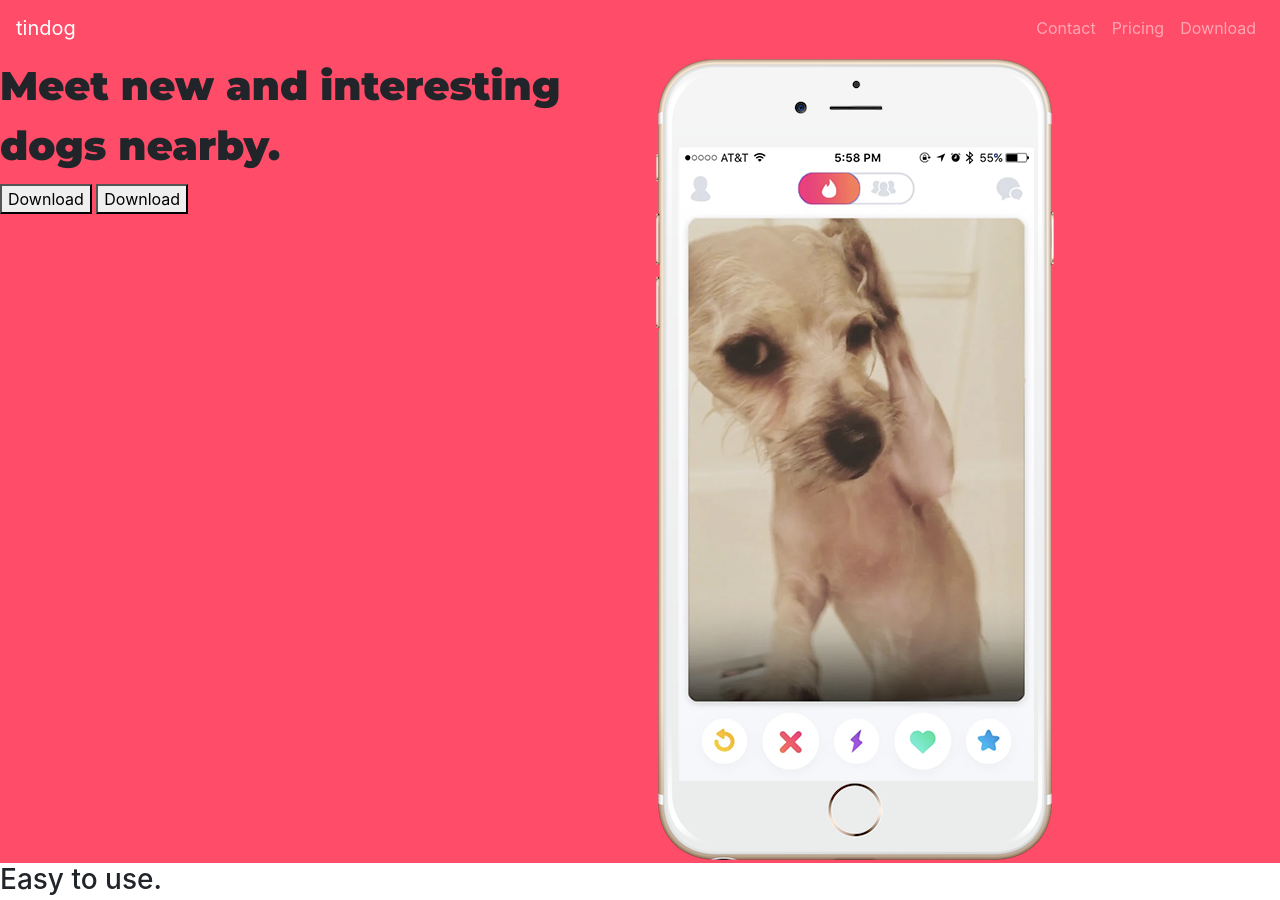
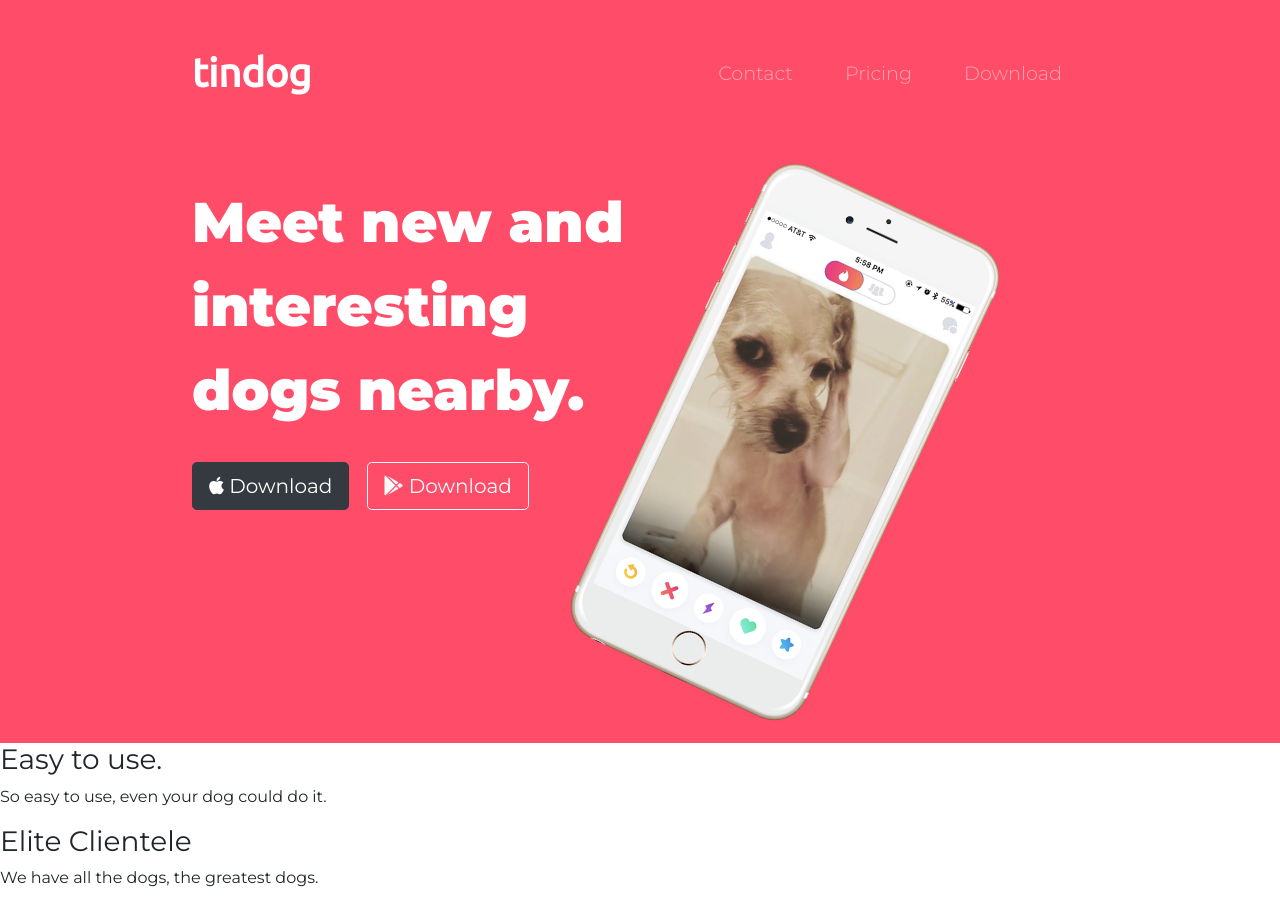
Before and after one commit to tommyshi55/TinDog, a plain HTML site: page index.html in a window 1280 px wide. Shown: the top 900 px of the page. Drawn offline with nearby package versions, Linux system fonts and the light colour scheme.

Commit message:
Style title page

```diff
--- a/css/styles.css
+++ b/css/styles.css
@@ -1,10 +1,53 @@
+
+body {
+  font-family: "Montserrat", sans-serif;
+}
 
 #title {
   background-color: #ff4c68;
+  color: #FFF;
+}
+
+.container-fluid {
+  padding: 3% 15%;
 }
 
 h1 {
   font-family: "Montserrat", sans-serif;
   font-weight: 900;
+  font-size: 3.5rem;
   line-height: 1.5;
 }
+
+/* Navigation Bar */
+
+.navbar {
+  padding: 0 0 4.5rem;
+}
+
+.navbar-brand {
+  font-family: "Ubuntu", sans-serif;
+  font-size: 2.5rem;
+  font-weight: bold;
+}
+
+.nav-item {
+  padding: 0 18px;
+}
+
+.nav-link {
+  font-size: 1.2rem;
+  font-weight: 300;
+}
+
+/* Download Buttons */
+
+.download-button {
+  margin: 5% 3% 5% 0;
+}
+
+/* Title Image */
+.title-image {
+  width: 60%;
+  transform: rotate(25deg);
+}
--- a/index.html
+++ b/index.html
@@ -4,9 +4,18 @@
 <head>
   <meta charset="utf-8">
   <title>TinDog</title>
-  <link href="https://fonts.googleapis.com/css?family=Montserrat:400,900|Ubuntu&display=swap" rel="stylesheet">
+
+  <!-- Google Fonts -->
+  <link href="https://fonts.googleapis.com/css?family=Montserrat:300,400,900|Ubuntu&display=swap" rel="stylesheet">
+
+  <!-- CSS Stylesheets -->
   <link rel="stylesheet" href="https://stackpath.bootstrapcdn.com/bootstrap/4.3.1/css/bootstrap.min.css" integrity="sha384-ggOyR0iXCbMQv3Xipma34MD+dH/1fQ784/j6cY/iJTQUOhcWr7x9JvoRxT2MZw1T" crossorigin="anonymous">
   <link rel="stylesheet" href="css/styles.css">
+
+  <!-- Font Awesome -->
+  <script src="https://kit.fontawesome.com/8340dc7a71.js" crossorigin="anonymous"></script>
+
+  <!-- Bootstrap Scripts -->
   <script src="https://code.jquery.com/jquery-3.3.1.slim.min.js" integrity="sha384-q8i/X+965DzO0rT7abK41JStQIAqVgRVzpbzo5smXKp4YfRvH+8abtTE1Pi6jizo" crossorigin="anonymous"></script>
   <script src="https://cdnjs.cloudflare.com/ajax/libs/popper.js/1.14.7/umd/popper.min.js" integrity="sha384-UO2eT0CpHqdSJQ6hJty5KVphtPhzWj9WO1clHTMGa3JDZwrnQq4sF86dIHNDz0W1" crossorigin="anonymous"></script>
   <script src="https://stackpath.bootstrapcdn.com/bootstrap/4.3.1/js/bootstrap.min.js" integrity="sha384-JjSmVgyd0p3pXB1rRibZUAYoIIy6OrQ6VrjIEaFf/nJGzIxFDsf4x0xIM+B07jRM" crossorigin="anonymous"></script>
@@ -15,6 +24,8 @@
 <body>
 
   <section id="title">
+    <div class="container-fluid">
+
 
       <!-- Nav Bar -->
       <nav class="navbar navbar-expand-lg navbar-dark">
@@ -50,14 +61,14 @@
 
         <div class="col-lg-6">
           <h1>Meet new and interesting dogs nearby.</h1>
-        <button type="button">Download</button>
-        <button type="button">Download</button>
+          <button type="button" class="btn btn-lg btn-dark download-button"><i class="fab fa-apple"></i> Download</button>
+          <button type="button" class="btn btn-lg btn-outline-light download-button"><i class="fab fa-google-play"></i> Download</button>
         </div>
         <div class="col-lg-6">
-        <img src="images/iphone6.png" alt="iphone-mockup">
+          <img class="title-image" src="images/iphone6.png" alt="iphone-mockup">
         </div>
       </div>
-
+    </div>
   </section>
 
 
```
Lines whose indentation alone changed are shown as unchanged.
